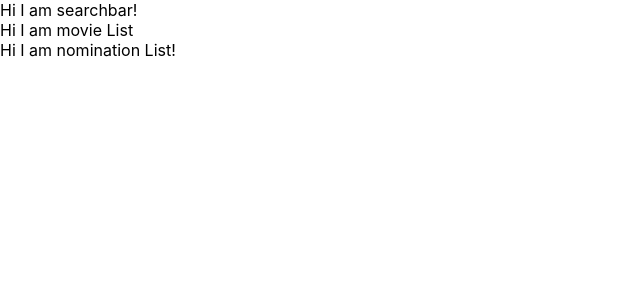
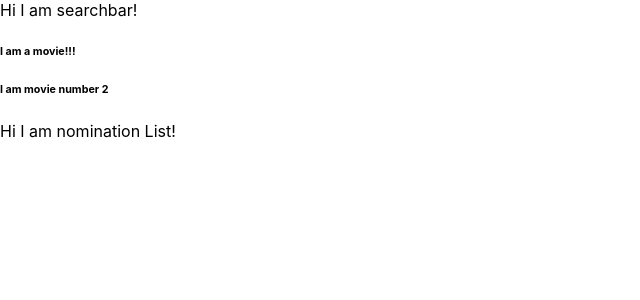
Before and after one commit to Dhrubot/the-shoppies, a React (Create React App) app: page / in a window 1280 px wide. Shown: the top 300 px of the page, without its empty margins (0-640 px from the left). Built offline with nearby package versions, Linux system fonts and the light colour scheme.

Commit message:
Added state in the app to hold the movies used dummy data to pass it as props to the movieslist and rendered in the ui

```diff
--- a/src/App.js
+++ b/src/App.js
@@ -5,10 +5,12 @@ import NominationList from './components/NominationList'
 
 const App = () => {
 
+  const [movies, setMovies] = useState(["I am a movie!!!", "I am movie number 2"])
+
   return (
     <div>
       <SearchBar />
-      <MovieList />
+      <MovieList movies={movies}/>
       <NominationList />
     </div>
   )
--- a/src/components/MovieList.js
+++ b/src/components/MovieList.js
@@ -1,9 +1,9 @@
 import React from 'react'
 
-const MovieList = () => {
+const MovieList = ({ movies }) => {
     return (
         <div>
-            Hi I am movie List
+            {movies.map((m, idx) => <h6>{m}</h6>)}
         </div>
     )
 }
```
Also changed, not shown: 1 other file (tests, documents, lock files or other folders).
